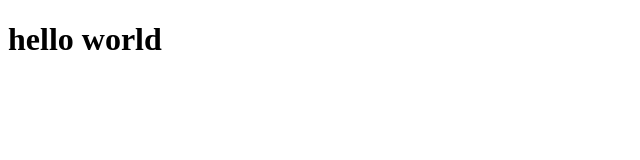
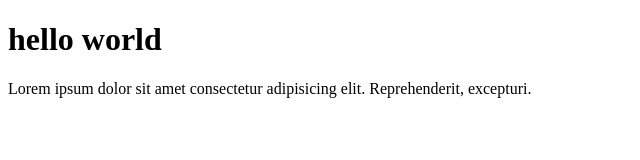
Before and after one commit to Wangszz/WPU-GIT-TEST, a plain HTML site: page index.html in a window 1280 px wide. Shown: the whole page, without its empty margins (0-640 px from the left). Drawn offline with Linux system fonts and the light colour scheme.

Commit message:
menambahkan paragraph

```diff
--- a/index.html
+++ b/index.html
@@ -8,5 +8,6 @@
 </head>
 <body>
     <h1>hello world</h1>
+    <p>Lorem ipsum dolor sit amet consectetur adipisicing elit. Reprehenderit, excepturi.</p>
 </body>
 </html>
```
